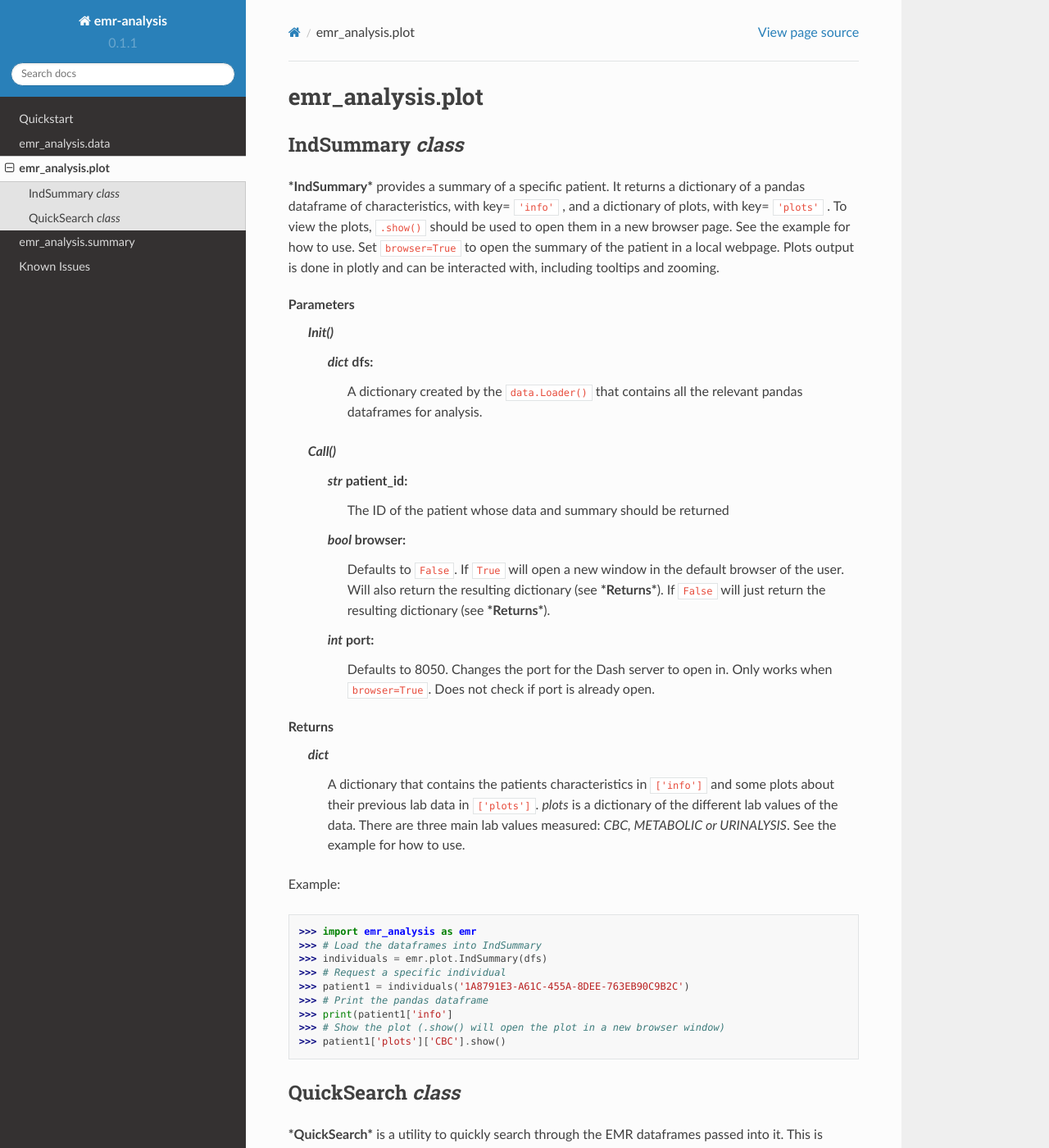
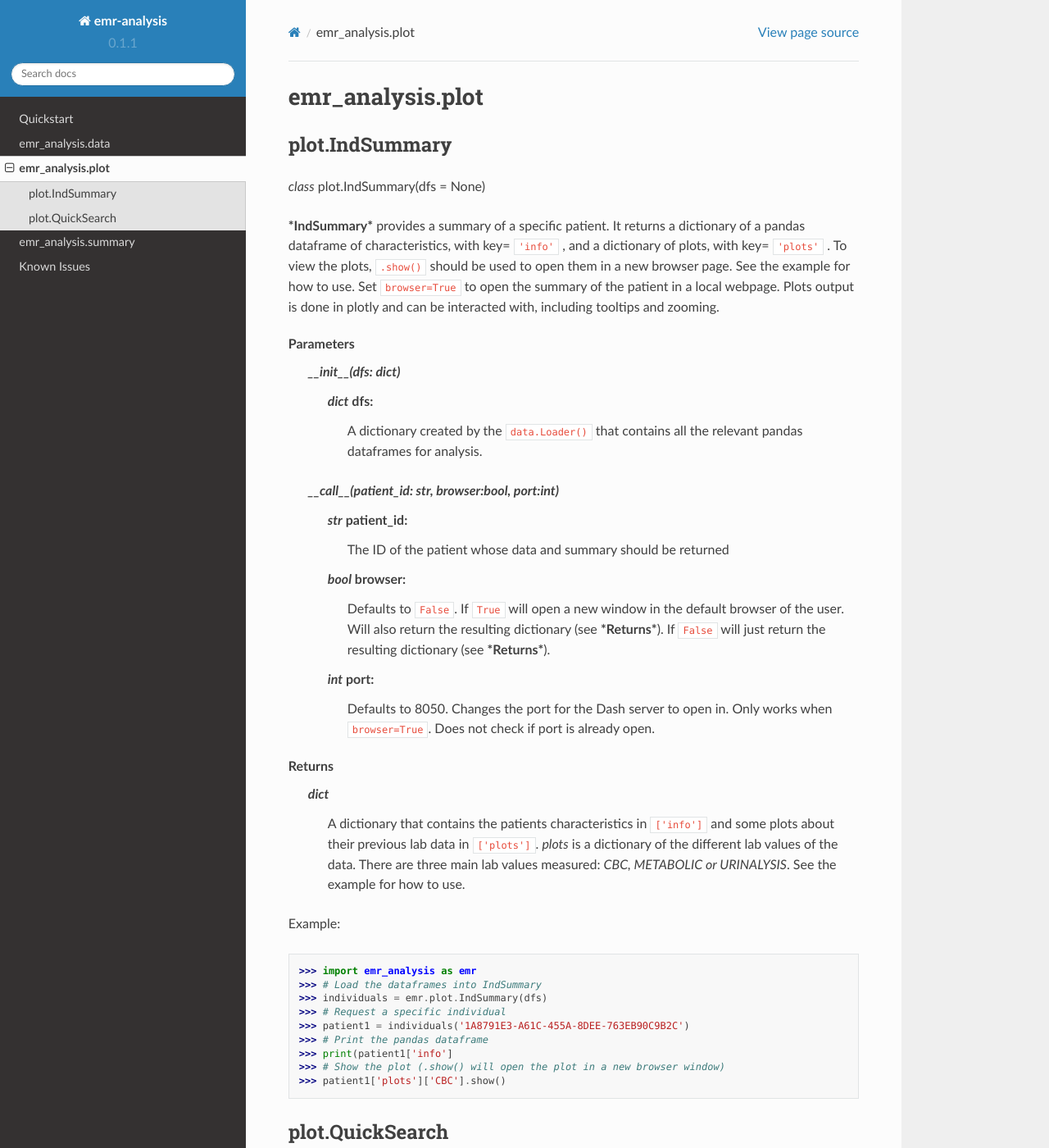
Before and after one commit to beml201/simulated-emr-analysis-docs, a Sphinx documentation site: the page built from docs/source/plot.rst, in a window 1280 px wide and 1400 px high. Shown: the whole window at 82% size. Built offline with Sphinx 7.4.7 and the Read the Docs theme 2.0.0, drawn with Linux system fonts in a browser that asks for light colours; some of the changed text lies outside the part shown.

Commit message:
Updated plot and quickstart pages

```diff
--- a/docs/source/plot.rst
+++ b/docs/source/plot.rst
@@ -3,8 +3,10 @@ emr_analysis.plot
 
 .. _IndSummary:
 
-IndSummary *class*
-------------------
+plot.IndSummary
+---------------
+*class* plot.IndSummary(dfs = None)
+
 ***IndSummary*** provides a summary of a specific patient. It returns a dictionary of a pandas dataframe of characteristics,
 with key= ``'info'`` , and a dictionary of plots, with key= ``'plots'`` .
 To view the plots, ``.show()`` should be used to open them in a new browser page.
@@ -13,10 +15,10 @@ Set ``browser=True`` to open the summary of the patient in a local webpage.
 Plots output is done in plotly and can be interacted with, including tooltips and zooming.
 
 **Parameters**
-    *Init()*
+    *__init__(dfs: dict)*
         *dict* dfs:
             A dictionary created by the ``data.Loader()`` that contains all the relevant pandas dataframes for analysis.
-    *Call()*
+    *__call__(patient_id: str, browser:bool, port:int)*
         *str* patient_id:
             The ID of the patient whose data and summary should be returned
         *bool* browser:
@@ -51,8 +53,9 @@ Example:
 
 .. _QuickSearch:
 
-QuickSearch *class*
--------------------
+plot.QuickSearch
+----------------
+*class* plot.QuickSearch(dfs = None)
 
 ***QuickSearch*** is a utility to quickly search through the EMR dataframes passed into it.
 This is especially useful when trying to get a better understanding of the data or when trying to look up a specific patients ID as the EMR data usually does not contain names.
@@ -61,10 +64,10 @@ Parameters include: *sex, year of birth, race, marital status, language, number
 QuickSearch does not currently have functionality
 
 **Parameters**
-    *Init()*
+    *__init__(dfs: dict)*
         *dict* dfs:
             A dictionary created by the ``data.Loader()`` that contains all the relevant pandas dataframes for analysis.
-    *Call()*
+    *__call__(port: int)*
         *int* port:
             Defaults to 8050
             Changes the port for the Dash server to open in.
```
Also changed, not shown: docs/source/quickstart.rst (+15 -2 lines).
